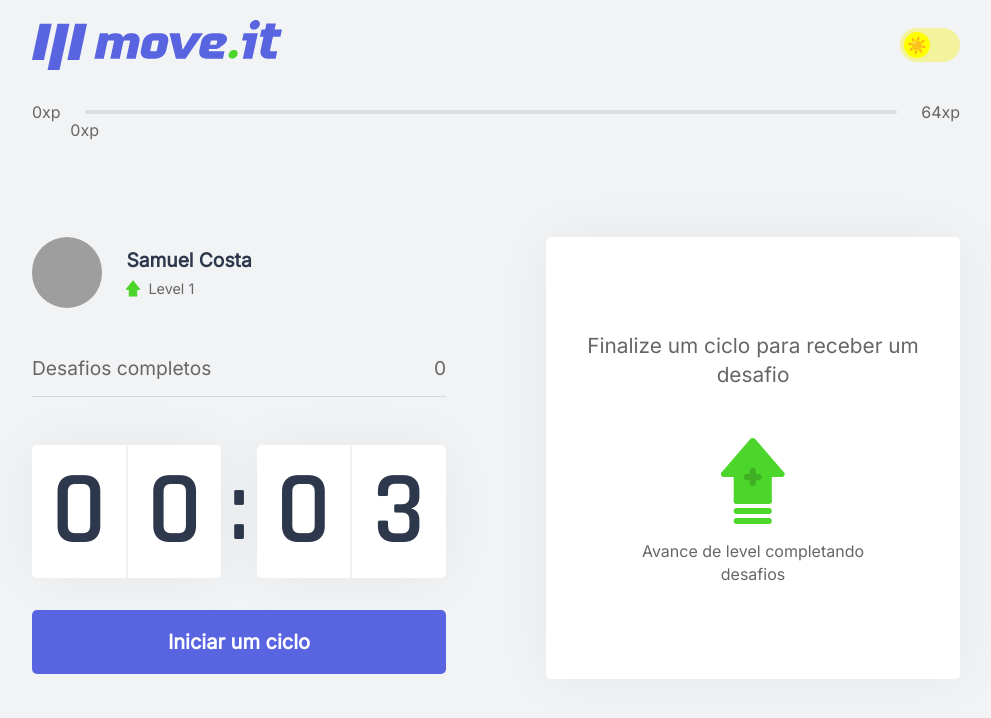
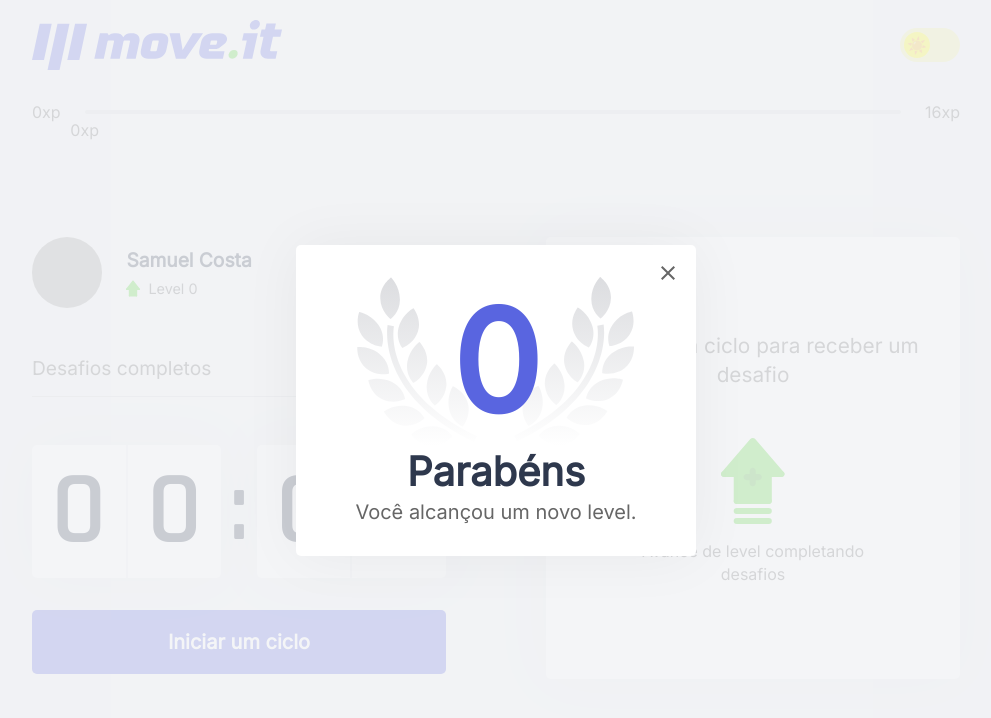
Before and after one commit to SamuelCosta22/nlw-4ed-react, a Next.js app: page / in a window 1280 px wide. Shown: the top 718 px of the page, without its empty margins (144-1135 px from the left). Built offline with nearby package versions, Linux system fonts and the light colour scheme; grey boxes are pictures that could not be loaded.

Commit message:
add local storage and ending some details in frontend

```diff
--- a/src/app/globals.css
+++ b/src/app/globals.css
@@ -10,14 +10,18 @@
 
 :root{
   --white:#fff;
-  --background: #F2F3F5;
+  --box-color: #666666;
+  --background: #343841;
   --gray-line: #DCDDE0;
-  --text: #666666;
-  --text-highlight: #B3B9FF;
-  --title: #2E384D;
+  --text: #b1afaf;
+  --text-modal: #666666;
+  --text-highlight: #717174;
+  --title: #F2F3F5;
+  --title-modal: #2E384D;
   --red: #E83F5B;
   --green: #4CD62B;
-  --blue: #5965E0;
+  --blue: #bbbbbb;
+  --blue-text: #5965E0;
   --blue-dark: #4953B8;
   --blue-twitter: #2AA9E0;
 }
--- a/src/app/layout.tsx
+++ b/src/app/layout.tsx
@@ -2,7 +2,6 @@ import type { Metadata } from "next";
 import localFont from "next/font/local";
 import "./globals.css";
 import "../styles/global.css"
-import { ChallengesProvider } from "@/contexts/ChallengesContext";
 
 const geistSans = localFont({
   src: "./fonts/GeistVF.woff",
@@ -26,7 +25,6 @@ export default function RootLayout({
   children: React.ReactNode;
 }>) {
   return (
-    <ChallengesProvider>
     <html lang="pt">
       <head>
         <link rel="icon" href="/favicon.png" />
@@ -40,6 +38,5 @@ export default function RootLayout({
         {children}
       </body>
     </html>
-    </ChallengesProvider>
   );
 }
--- a/src/app/page.tsx
+++ b/src/app/page.tsx
@@ -1,16 +1,30 @@
+import { GetServerSideProps } from "next";
+
 import { ExperienceBar } from "@/components/ExperienceBar";
 import { Profile } from "@/components/Profile";
 import { CompletedChallenges } from "@/components/CompletedChallenges";
 import { Countdown } from "@/components/Countdown";
 import { ChallengeBox } from "@/components/ChallengeBox";
+import { Header } from "@/components/Header";
+
+import { CountdownProvider } from "@/contexts/CountdownContext";
 
 import styles from '../styles/pages/Home.module.css'
-import { Header } from "@/components/Header";
-import { CountdownProvider } from "@/contexts/CountdownContext";
+import { ChallengesProvider } from "@/contexts/ChallengesContext";
 
+interface HomeProps {
+  level: number,
+  currentExperience: number,
+  challengesCompleted: number,
+}
 
-export default function Home() {
+export default function Home(props: HomeProps) {
   return (
+    <ChallengesProvider
+      level={props.level}
+      currentExperience={props.currentExperience}
+      challengesCompleted={props.challengesCompleted}
+    >
       <div className={styles.container}>
         <Header />
         <ExperienceBar />
@@ -28,5 +42,18 @@ export default function Home() {
           </section>
         </CountdownProvider>
       </div>
+    </ChallengesProvider>
   )
 }
+/*
+export const getServerSideProps: GetServerSideProps = async (ctx) => {
+  const { level, currentExperience, challengesCompleted } = ctx.req.cookies;
+  return {
+    props: {
+      level: Number(level),
+      currentExperience: Number(currentExperience),
+      challengesCompleted: Number(challengesCompleted),
+    }
+  }
+}
+*/
--- /dev/null
+++ b/src/components/LevelUpModal.tsx
@@ -0,0 +1,17 @@
+import { useContext } from 'react'
+import styles from '../styles/components/LevelUpModal.module.css'
+import { ChallengesContext } from '@/contexts/ChallengesContext'
+
+export function LevelUpModal(){
+    const { level, closeLevelUpModal } = useContext(ChallengesContext)
+    return(
+        <div className={styles.overlay}>
+            <div className={styles.container}>
+                <header>{level}</header>
+                <strong>Parabéns</strong>
+                <p>Você alcançou um novo level.</p>
+                <button type='button'><img src="/icons/close.svg" alt="Fechar Modal" onClick={closeLevelUpModal} /></button>
+            </div>
+        </div>
+    )
+}
--- a/src/contexts/ChallengesContext.tsx
+++ b/src/contexts/ChallengesContext.tsx
@@ -2,9 +2,13 @@
 
 import { createContext, ReactNode, useEffect, useState } from 'react';
 import challenges from '../../challenges.json';
+import { LevelUpModal } from '@/components/LevelUpModal';
 
 interface ChallengesProviderProps{
-    children: ReactNode;
+    children: ReactNode,
+    level: number,
+    currentExperience: number,
+    challengesCompleted: number,
 }
 
 interface Challenge{
@@ -23,15 +27,22 @@ interface ChallengesContextData{
     startNewChallenge: () => void,
     resetChallenge: () => void,
     completeChallenge: () => void,
+    closeLevelUpModal: () => void,
 }
 
 export const ChallengesContext = createContext({} as ChallengesContextData);
 
 export function ChallengesProvider({ children }: ChallengesProviderProps){
-    const [level, setLevel] = useState(1);
-    const [currentExperience, setCurrentExperience] = useState(0);
-    const [challengesCompleted, setChallengesCompleted] = useState(0);
+    // Recuperar dados do Local Storage no lado do cliente
+    const storedLevel = Number(localStorage.getItem('level'));
+    const storedExperience = Number(localStorage.getItem('currentExperience'));
+    const storedChallenges = Number(localStorage.getItem('challengesCompleted'));
+
+    const [level, setLevel] = useState(storedLevel ?? 1);
+    const [currentExperience, setCurrentExperience] = useState(storedExperience ?? 0);
+    const [challengesCompleted, setChallengesCompleted] = useState(storedChallenges ?? 0);
     const [activeChallenge, setActiveChallenge] = useState<Challenge | null>(null); // Tipo atualizado
+    const [isLevelUpModalOpen, setIsLevelUpModalOpen] = useState(true);
 
     const experienceToNextLevel = Math.pow((level + 1) * 4, 2)
 
@@ -41,6 +52,7 @@ export function ChallengesProvider({ children }: ChallengesProviderProps){
 
     function levelUp(){
         setLevel(level + 1);
+        setIsLevelUpModalOpen(true);
     }
 
     function startNewChallenge(){
@@ -79,6 +91,16 @@ export function ChallengesProvider({ children }: ChallengesProviderProps){
         setChallengesCompleted(challengesCompleted + 1);
     }
 
+    function closeLevelUpModal(){
+        setIsLevelUpModalOpen(false)
+    }
+
+    useEffect(() => {
+        localStorage.setItem('level', level.toString())
+        localStorage.setItem('currentExperience', currentExperience.toString())
+        localStorage.setItem('challengesCompleted', challengesCompleted.toString())
+    }, [level, currentExperience, challengesCompleted])
+
     return(
         <ChallengesContext.Provider value={{
                 level,
@@ -90,9 +112,11 @@ export function ChallengesProvider({ children }: ChallengesProviderProps){
                 activeChallenge,
                 resetChallenge,
                 completeChallenge,
+                closeLevelUpModal,
             }}
         >
             {children}
+            { isLevelUpModalOpen && <LevelUpModal />}
         </ChallengesContext.Provider>
     )
 }
--- /dev/null
+++ b/src/styles/components/LevelUpModal.module.css
@@ -0,0 +1,51 @@
+.overlay{
+    background: rgba(242, 243, 245, 0.8);
+    position: fixed;
+    top: 0;
+    bottom: 0;
+    left: 0;
+    right: 0;
+
+    display: flex;
+    align-items: center;
+    justify-content: center;
+}
+
+.container{
+    background: var(--white);
+    width: 100%;
+    max-width: 400px;
+    padding: 2rem 3rem;
+    border-radius: 5px;
+    box-shadow: 0 0 60px rgba(0, 0, 0, 0.05);
+    text-align: center;
+    position: relative;
+}
+
+.container header{
+    font-size: 8.75rem;
+    font-weight: 600;
+    color: var(--blue-text);
+    background: url('/icons/levelup.svg') no-repeat center;
+    background-size: contain;
+}
+
+.container strong{
+    font-size: 2.5rem;
+    color: var(--title-modal);
+}
+
+.container p{
+    font-size: 1.25rem;
+    color: var(--text-modal);
+    margin-top: 0.25rem;
+}
+
+.container button{
+    position: absolute;
+    right: 0.5rem;
+    top: 0.5rem;
+    background: transparent;
+    border: 0;
+    font-size: 0;
+}
--- a/src/styles/global.css
+++ b/src/styles/global.css
@@ -10,11 +10,14 @@
     --background: #F2F3F5;
     --gray-line: #DCDDE0;
     --text: #666666;
+    --text-modal: #666666;
     --text-highlight: #B3B9FF;
     --title: #2E384D;
+    --title-modal: #2E384D;
     --red: #E83F5B;
     --green: #4CD62B;
     --blue: #5965E0;
+    --blue-text: #5965E0;
     --blue-dark: #4953B8;
     --blue-twitter: #2AA9E0;
 }
```
Also changed, not shown: package.json (+5 -3 lines), 1 other file (tests, documents, lock files or other folders). Lines whose indentation alone changed are shown as unchanged.
